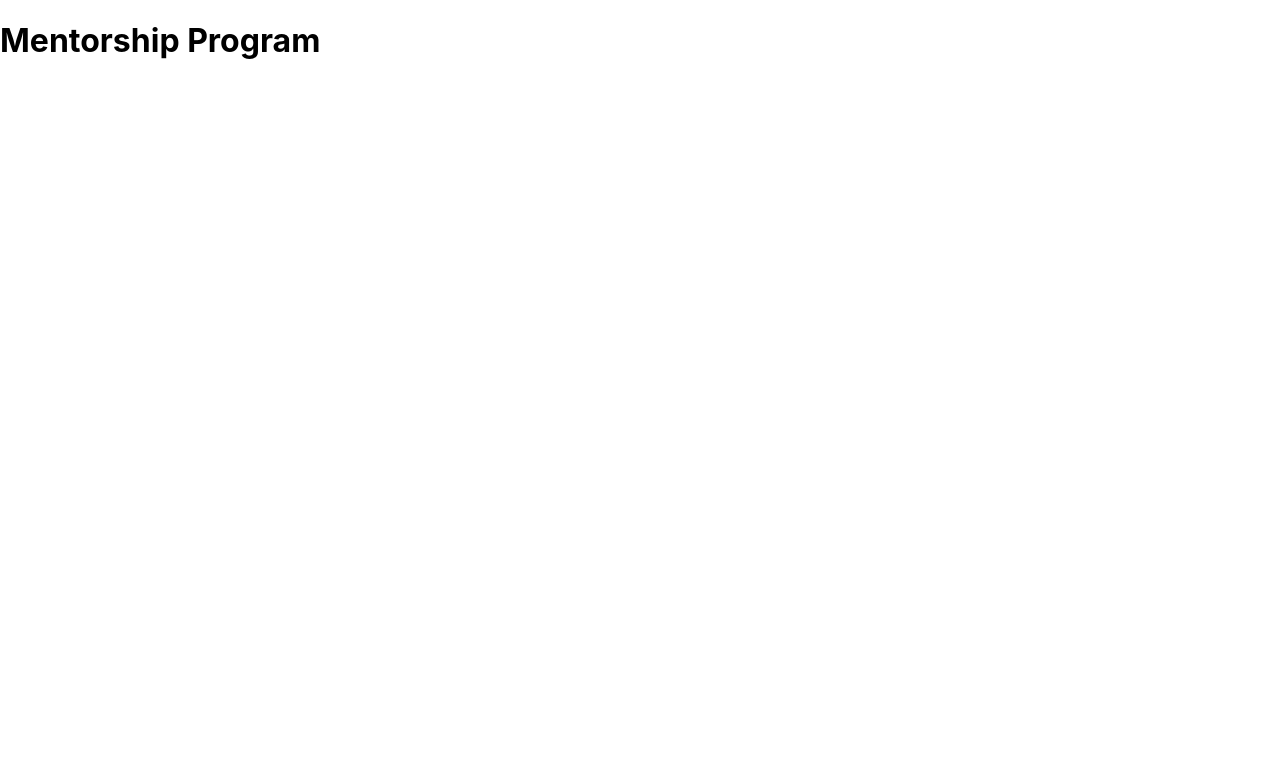
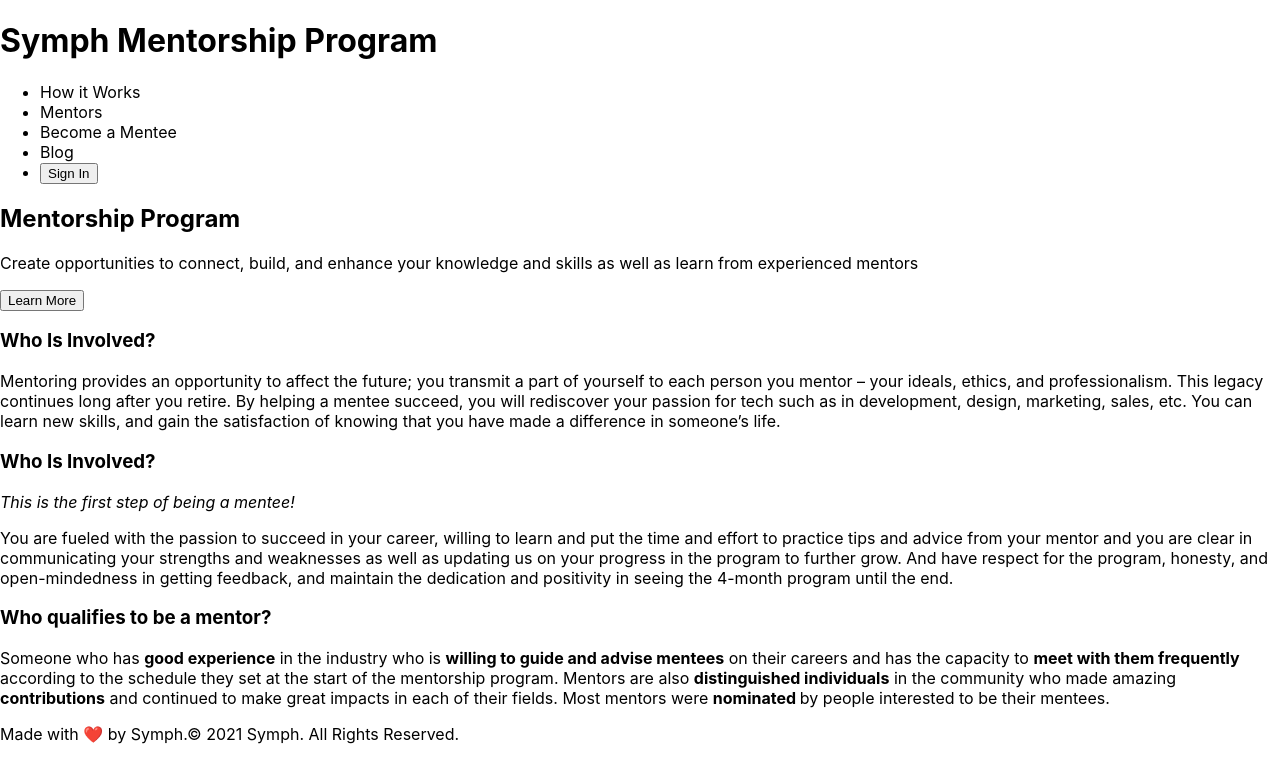
Before and after one commit to ramidem/symph-mentorship-program, a React (Create React App) app: page / in a window 1280 px wide. Shown: the top 782 px of the page. Built offline with nearby package versions, Linux system fonts and the light colour scheme; the HTML template or start-up script is replaced by a standard one.

Commit message:
landing skeleton

```diff
--- a/src/App.tsx
+++ b/src/App.tsx
@@ -1,5 +1,38 @@
 function App() {
-  return <h1>Mentorship Program</h1>;
+  return (
+    <>
+      <h1>Symph Mentorship Program</h1>
+
+      <ul>
+        <li>How it Works</li>
+        <li>Mentors</li>
+        <li>Become a Mentee</li>
+        <li>Blog</li>
+        <li><button>Sign In</button></li>
+      </ul>
+
+      <h2>Mentorship Program</h2>
+      <p>Create opportunities to connect, build, and enhance your knowledge and skills as well as learn from experienced mentors</p>
+      <button>Learn More</button>
+
+      <h3>Who Is Involved?</h3>
+      <p>Mentoring provides an opportunity to affect the future; you transmit a part of yourself to each person you mentor – your ideals, ethics, and professionalism. This legacy continues long after you retire. By helping a mentee succeed, you will rediscover your passion for tech such as in development, design, marketing, sales, etc. You can learn new skills, and gain the satisfaction of knowing that you have made a difference in someone’s life.</p>
+
+      <h3>Who Is Involved?</h3>
+      <p>
+        <em>This is the first step of being a mentee!</em>
+      </p>
+      <p>You are fueled with the passion to succeed in your career, willing to learn and put the time and effort to practice tips and advice from your mentor and you are clear in communicating your strengths and weaknesses as well as updating us on your progress in the program to further grow. And have respect for the program, honesty, and open-mindedness in getting feedback, and maintain the dedication and positivity in seeing the 4-month program until the end.</p>
+
+      <h3>Who qualifies to be a mentor?</h3>
+      <p>Someone who has <strong>good experience</strong> in the industry who is <strong>willing to guide and advise mentees</strong> on their careers and has the capacity to <strong>meet with them frequently</strong> according to the schedule they set at the start of the mentorship program. Mentors are also <strong>distinguished individuals</strong> in the community who made amazing <strong>contributions</strong> and continued to make great impacts in each of their fields. Most mentors were <strong>nominated </strong> by people interested to be their mentees.</p>
+
+      <footer>
+        <span>Made with ❤️ by Symph.</span>
+        <span>© 2021 Symph. All Rights Reserved.</span>
+      </footer>
+    </>
+  );
 }
 
 export default App;
```
